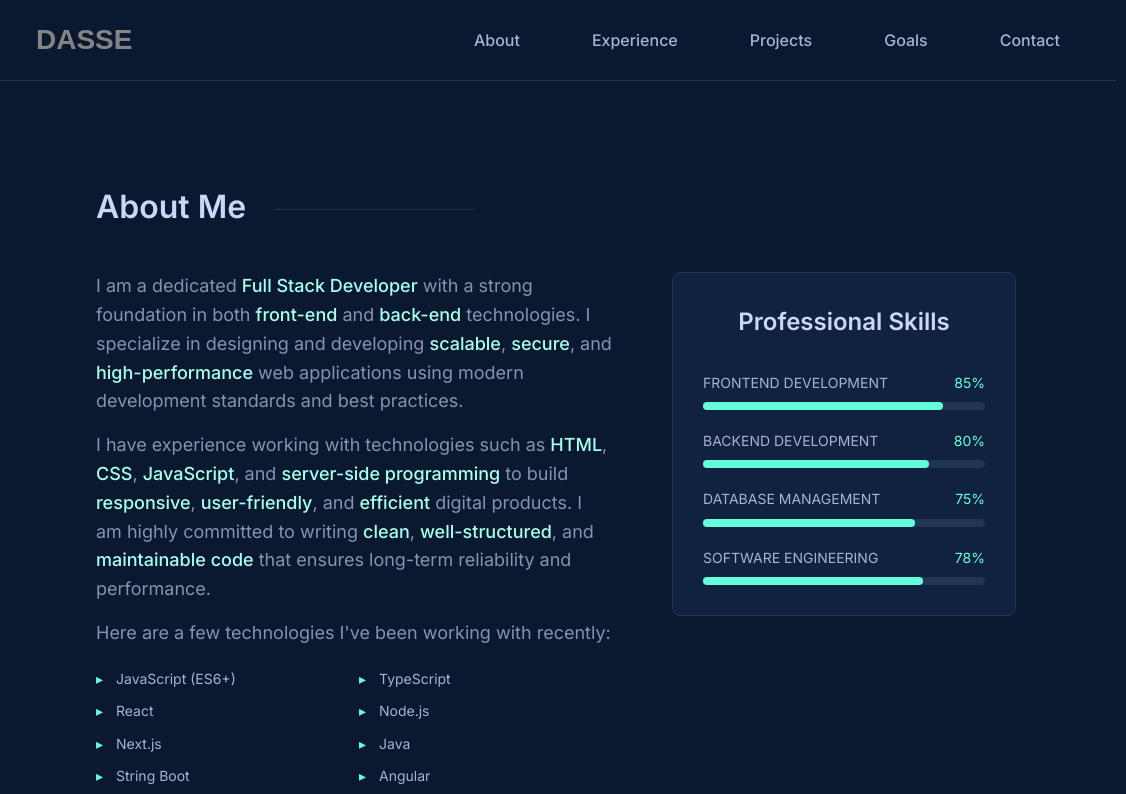
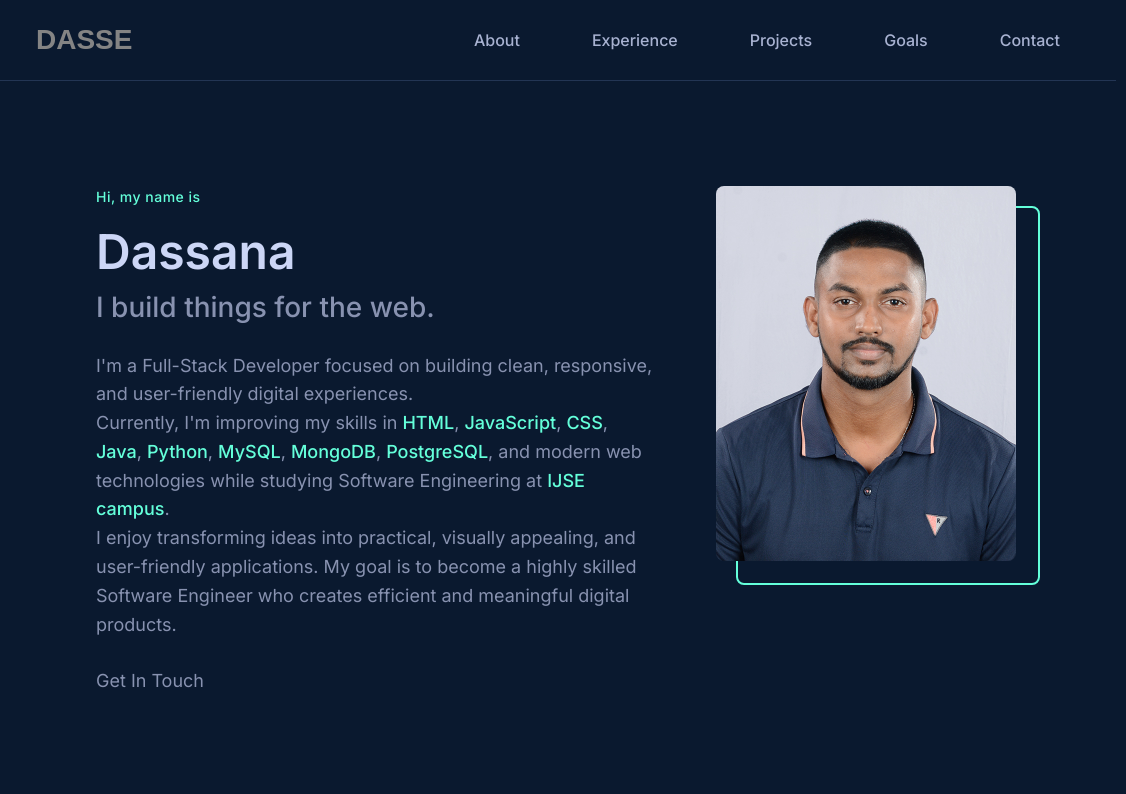
Before and after one commit to dassana002/My-Portfolio, a plain HTML site: page index.html in a window 1280 px wide. Shown: the top 794 px of the page, 84-1210 px from the left. Drawn offline with Linux system fonts and the light colour scheme.

Commit message:
change elements for main section.

```diff
--- a/index.html
+++ b/index.html
@@ -71,48 +71,48 @@
             </div>
         </aside>
 
-<!--        &lt;!&ndash; Main Content &ndash;&gt;-->
-<!--        <main class="portfolio-main" id="main-content" role="main">-->
+        <!-- Main Content -->
+        <main class="portfolio-main" id="main-content" role="main">
 
-<!--            &lt;!&ndash; Main Section &ndash;&gt;-->
-<!--            <section id="home" class="section main-section">-->
-<!--                <div class="main-grid">-->
-<!--                    <div class="main-content">-->
-<!--                        <p class="main-intro-text">Hi, my name is</p>-->
-<!--                        <h1 class="main-heading">Dassana</h1>-->
-<!--                        <h2 class="main-sub-heading">I build things for the web.</h2>-->
+            <!-- Main Section -->
+            <section id="home" class="section main-section">
+                <div class="main-grid">
+                    <div class="main-content">
+                        <p class="main-intro-text">Hi, my name is</p>
+                        <h1 class="main-heading">Dassana</h1>
+                        <h2 class="main-sub-heading">I build things for the web.</h2>
 
-<!--                        <div class="main-description">-->
-<!--                            <p>I'm a Full-Stack Developer focused on building clean, responsive, and user-friendly digital experiences.</p>-->
+                        <div class="main-description">
+                            <p>I'm a Full-Stack Developer focused on building clean, responsive, and user-friendly digital experiences.</p>
 
-<!--                            <p>Currently, I'm improving my skills in-->
-<!--                                <a href="https://www.w3schools.com/html/" class="tech-link" target="_blank" rel="noopener noreferrer">HTML</a>,-->
-<!--                                <a href="https://www.w3schools.com/JS/" class="tech-link" target="_blank" rel="noopener noreferrer">JavaScript</a>,-->
-<!--                                <a href="https://www.w3schools.com/CSS/" class="tech-link" target="_blank" rel="noopener noreferrer">CSS</a>,-->
-<!--                                <a href="https://www.w3schools.com/Java/" class="tech-link" target="_blank" rel="noopener noreferrer">Java</a>,-->
-<!--                                <a href="https://www.w3schools.com/Python/" class="tech-link" target="_blank" rel="noopener noreferrer">Python</a>,-->
-<!--                                <a href="https://www.w3schools.com/MySQL/" class="tech-link" target="_blank" rel="noopener noreferrer">MySQL</a>,-->
-<!--                                <a href="https://www.w3schools.com/MongoDB/" class="tech-link" target="_blank" rel="noopener noreferrer">MongoDB</a>,-->
-<!--                                <a href="https://www.w3schools.com/PostgreSQL/" class="tech-link" target="_blank" rel="noopener noreferrer">PostgreSQL</a>,-->
-<!--                                and modern web technologies while studying Software Engineering at-->
-<!--                                <a href="https://www.ijse.lk/" class="tech-link" target="_blank" rel="noopener noreferrer">IJSE campus</a>.-->
-<!--                            </p>-->
+                            <p>Currently, I'm improving my skills in
+                                <a href="https://www.w3schools.com/html/" class="tech-link" target="_blank" rel="noopener noreferrer">HTML</a>,
+                                <a href="https://www.w3schools.com/JS/" class="tech-link" target="_blank" rel="noopener noreferrer">JavaScript</a>,
+                                <a href="https://www.w3schools.com/CSS/" class="tech-link" target="_blank" rel="noopener noreferrer">CSS</a>,
+                                <a href="https://www.w3schools.com/Java/" class="tech-link" target="_blank" rel="noopener noreferrer">Java</a>,
+                                <a href="https://www.w3schools.com/Python/" class="tech-link" target="_blank" rel="noopener noreferrer">Python</a>,
+                                <a href="https://www.w3schools.com/MySQL/" class="tech-link" target="_blank" rel="noopener noreferrer">MySQL</a>,
+                                <a href="https://www.w3schools.com/MongoDB/" class="tech-link" target="_blank" rel="noopener noreferrer">MongoDB</a>,
+                                <a href="https://www.w3schools.com/PostgreSQL/" class="tech-link" target="_blank" rel="noopener noreferrer">PostgreSQL</a>,
+                                and modern web technologies while studying Software Engineering at
+                                <a href="https://www.ijse.lk/" class="tech-link" target="_blank" rel="noopener noreferrer">IJSE campus</a>.
+                            </p>
 
-<!--                            <p>I enjoy transforming ideas into practical, visually appealing, and user-friendly applications. My goal is to become a highly skilled Software Engineer who creates efficient and meaningful digital products.</p>-->
-<!--                        </div>-->
-<!--                        <a href="#contact" class="cta-button">Get In Touch</a>-->
-<!--                    </div>-->
+                            <p>I enjoy transforming ideas into practical, visually appealing, and user-friendly applications. My goal is to become a highly skilled Software Engineer who creates efficient and meaningful digital products.</p>
+                        </div>
+                        <a href="#contact" class="cta-button">Get In Touch</a>
+                    </div>
 
-<!--                        <div class="hero-image">-->
-<!--                            <div class="image-container">-->
-<!--                                <img src="assets/DSC_2367.JPG"-->
-<!--                                     class="profile-photo"-->
-<!--                                     loading="lazy"-->
-<!--                                     decoding="async">-->
-<!--                            </div>-->
-<!--                        </div>-->
-<!--                </div>-->
-<!--            </section>-->
+                        <div class="hero-image">
+                            <div class="image-container">
+                                <img src="assets/DSC_2367.JPG"
+                                     class="profile-photo"
+                                     loading="lazy"
+                                     decoding="async">
+                            </div>
+                        </div>
+                </div>
+            </section>
 
             <!-- About Section -->
             <section id="about" class="section about-section">
```
